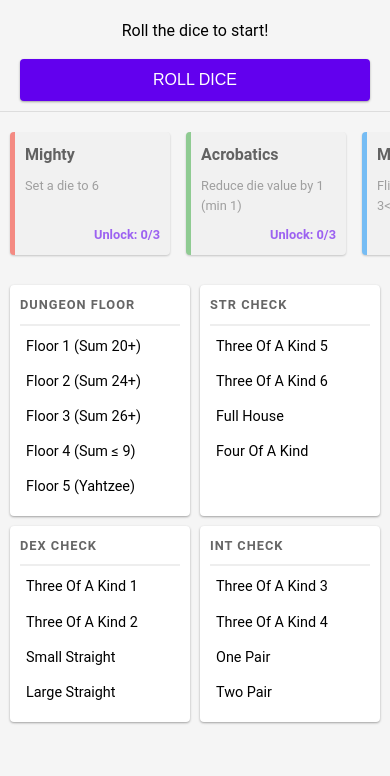
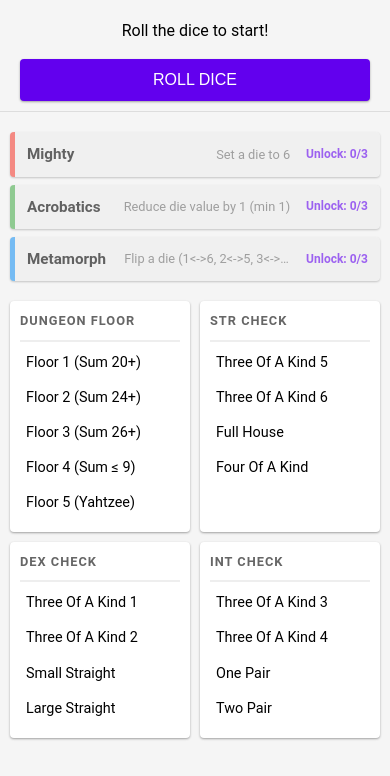
Before and after one commit to puniu3/flyer, a website: page index.html in a window 390 px wide. Shown: the part 68-844 px from the top of the page. Drawn offline with Linux system fonts and the light colour scheme.

Commit message:
vertical

```diff
--- a/styles.css
+++ b/styles.css
@@ -408,36 +408,61 @@ button:disabled {
     display: none;
   }
 
+  /* Skills Section: Vertical Stack (List View) */
   .skills-section {
+    flex-direction: column; /* 縦に積む */
     flex-wrap: nowrap;
-    overflow-x: auto;
-    justify-content: flex-start;
-    padding-bottom: 10px;
-    margin: 0 -10px;
-    padding-left: 10px;
-    padding-right: 10px;
-    -ms-overflow-style: none;
-    scrollbar-width: none;
+    overflow-x: visible;    /* 横スクロール無効 */
+    align-items: stretch;   /* 横幅いっぱいに広げる */
+    gap: 8px;
+    padding-bottom: 0;      /* 余計な余白削除 */
+    margin: 0;              /* マージンリセット */
   }
 
+  /* Reset scrollbar hiding since we don't scroll anymore */
   .skills-section::-webkit-scrollbar {
     display: none;
   }
 
   .skill-card {
-    min-width: 160px;
-    width: 160px;
-    flex-shrink: 0;
-    padding: 10px;
+    width: 100%;            /* 横幅いっぱい */
+    min-width: 0;
+    min-height: auto;       /* 高さを中身に合わせる */
+    flex-direction: row;    /* 中身を横並びに */
+    align-items: center;    /* 垂直中央揃え */
+    justify-content: space-between;
+    padding: 10px 12px;     /* スリムなパディング */
+    margin: 0;
+    text-align: left;
   }
 
   .skill-name {
-    font-size: 1rem;
+    font-size: 0.95rem;
+    flex-shrink: 0;         /* 名前は縮めない */
+    margin-right: 10px;
   }
 
   .skill-desc {
     font-size: 0.8rem;
+    color: #666;
+    text-align: right;      /* 説明を右寄せ */
+    flex-grow: 1;           /* 残りのスペースを埋める */
+    line-height: 1.2;
+
+    /* 1行に収まらない場合の処理（お好みで） */
+     white-space: nowrap;
+     overflow: hidden;
+     text-overflow: ellipsis;
   }
+
+  /* ロック状態（Unlock: 0/3）の表示位置調整 */
+  .skill-progress {
+    margin-top: 0;          /* マージンリセット */
+    margin-left: 8px;       /* 左に少し隙間 */
+    font-size: 0.75rem;
+    white-space: nowrap;
+  }
+
 
   .categories-container {
     grid-template-columns: 1fr 1fr;
@@ -459,6 +484,7 @@ button:disabled {
     justify-content: space-between;
     gap: 8px;
     padding: 4px 6px;
+    text-wrap: balance;
   }
 
   .category-item.checked {
@@ -490,7 +516,6 @@ button:disabled {
     font-size: 0.9rem;
     font-weight: bold;
     line-height: 1.2;
-    text-wrap: balance;
   }
 
   .category-item.selectable .category-status {
```
